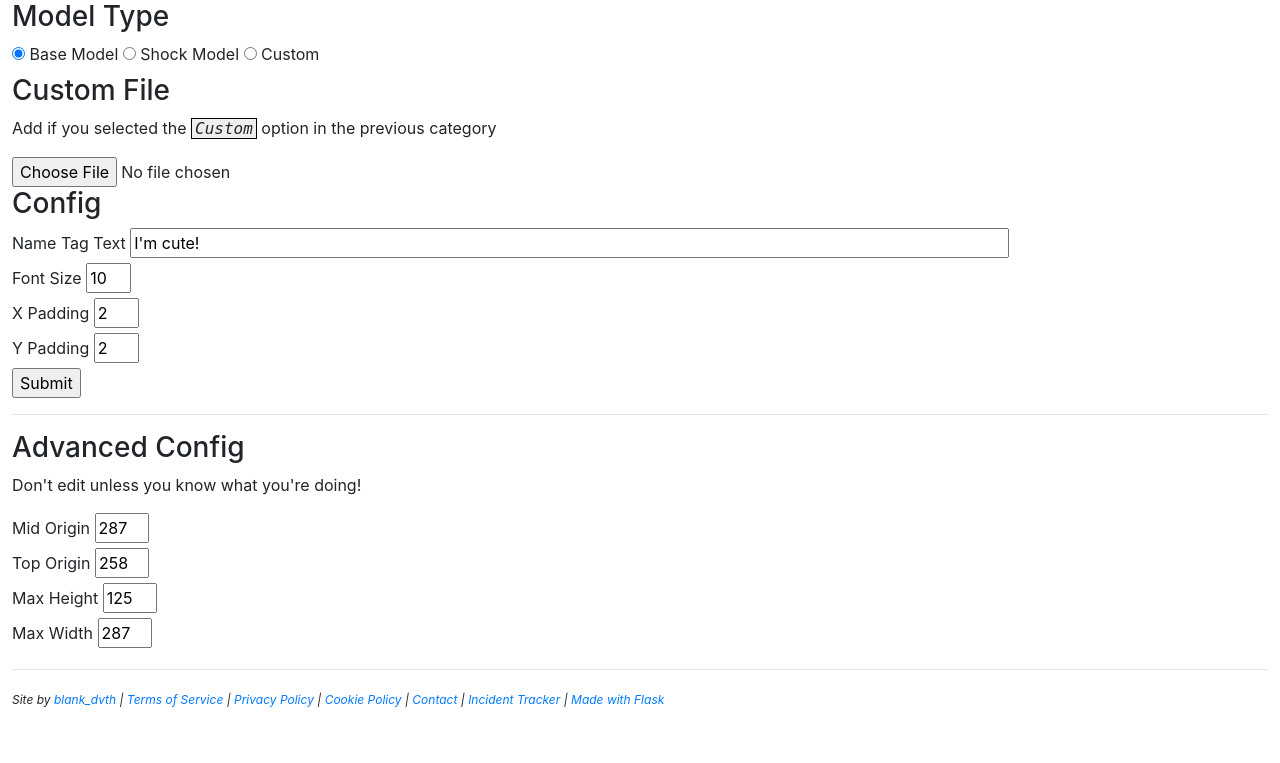
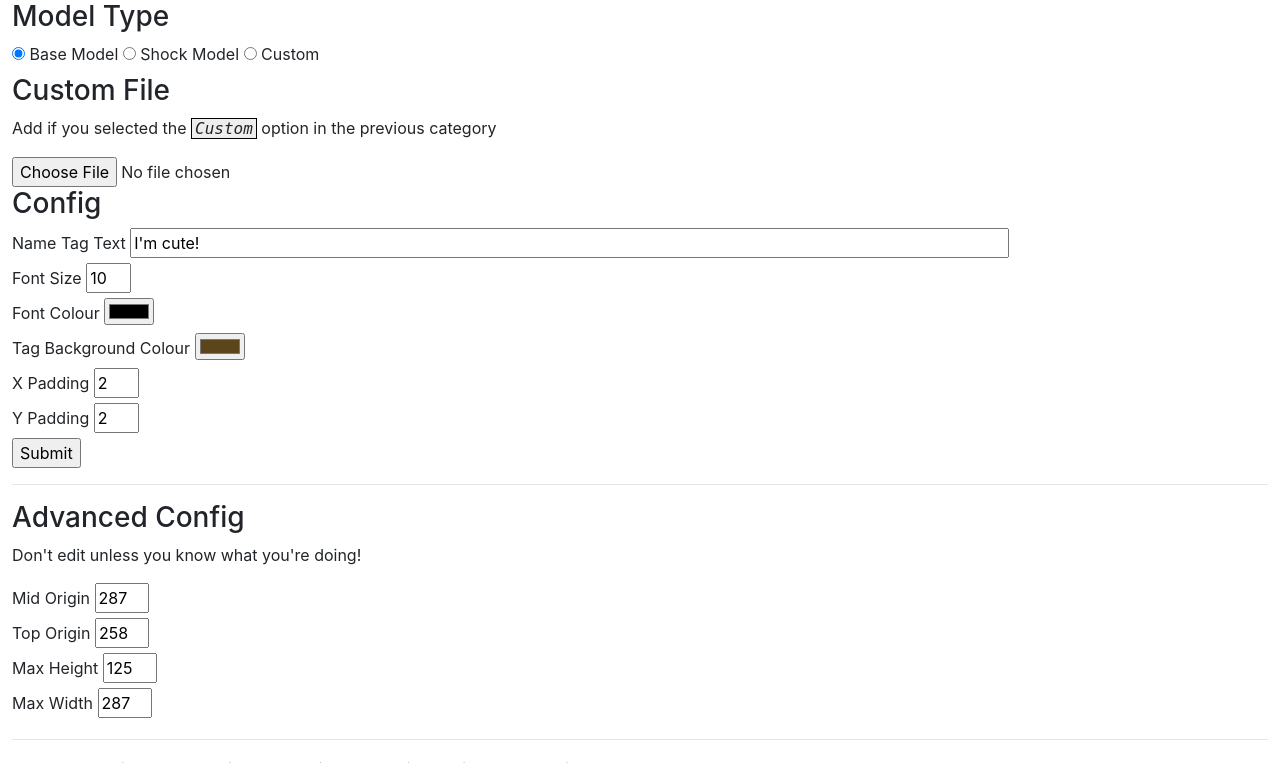
Before and after one commit to BLANK-TH/blank-website, a Flask app: page /app/collar-name/ in a window 1280 px wide. Shown: the part 244-1007 px from the top of the page. Before the commit the page ends 951 px from the top, so only its background shows below. Run offline with Flask 2, Linux system fonts and the light colour scheme; parts of the project's set-up code (start-up, migrations or seed data) failed here and were passed over; some libraries are stand-ins or nearby versions.

Commit message:
add options to use custom font colour

```diff
--- a/subpages/apps/collarname.py
+++ b/subpages/apps/collarname.py
@@ -51,16 +51,16 @@ def index():
 
         dims = [(MID_ORIGIN - (w / 2) - xpadding, TOP_ORIGIN),
                 (MID_ORIGIN + (w / 2) + xpadding, TOP_ORIGIN + h + ypadding * 2)]
-        draw.rectangle(dims, fill="#5d451b")
+        draw.rectangle(dims, fill=f["bcolour"])
 
         if len(lines) < 2:
-            draw.text((MID_ORIGIN, TOP_ORIGIN + ypadding), name, fill="black",
+            draw.text((MID_ORIGIN, TOP_ORIGIN + ypadding), name, fill=f["fcolour"],
                       font=font, anchor="mt")
         else:
             offset = font.getsize(name)[1] + ypadding * 2
             y = TOP_ORIGIN + ypadding
             for i in lines:
-                draw.text((MID_ORIGIN, y), i, fill="black", font=font, anchor="mt")
+                draw.text((MID_ORIGIN, y), i, fill=f["fcolour"], font=font, anchor="mt")
                 y += offset
         buf = BytesIO()
         img.save(buf, format="PNG")
@@ -101,7 +101,7 @@ def elina():
             flash("Text Too Long, try shortening it or decreasing the font size.", "warning")
             return redirect(request.url)
 
-        draw.text((MID_ORIGIN, TOP_ORIGIN + ypadding), name, fill="black",
+        draw.text((MID_ORIGIN, TOP_ORIGIN + ypadding), name, fill=f["fcolour"],
                   font=font, anchor="mm")
 
         buf = BytesIO()
--- a/templates/app/collarname/generator-elina.html
+++ b/templates/app/collarname/generator-elina.html
@@ -10,6 +10,8 @@
         <label for="text">Name Tag Text</label>
         <input type="text" id="text" name="nametext" value="I'm cute!" style="width:70%;" required><br>
         <label for="fsize">Font Size</label>
+        <label for="fcolour">Font Colour</label>
+        <input type="color" id="fcolour" name="fcolour" value="#908989" required><br>
         <input type="number" id="fsize" name="fsize" min="1" max="15" value="15" step="1" style="width:45px;" required><br>
         <input type="submit" value="Submit">
         <hr>
--- a/templates/app/collarname/generator.html
+++ b/templates/app/collarname/generator.html
@@ -21,6 +21,10 @@
         <input type="text" id="text" name="nametext" value="I'm cute!" style="width:70%;" required><br>
         <label for="fsize">Font Size</label>
         <input type="number" id="fsize" name="fsize" min="1" max="100" value="10" step="1" style="width:45px;" required><br>
+        <label for="fcolour">Font Colour</label>
+        <input type="color" id="fcolour" name="fcolour" value="#000000" required><br>
+        <label for="bcolour">Tag Background Colour</label>
+        <input type="color" id="bcolour" name="bcolour" value="#5d451b" required><br>
         <label for="xpad">X Padding</label>
         <input type="number" id="xpad" name="xpad" min="0" max="100" value="2" step="1" style="width:45px;" required><br>
         <label for="ypad">Y Padding</label>
```
